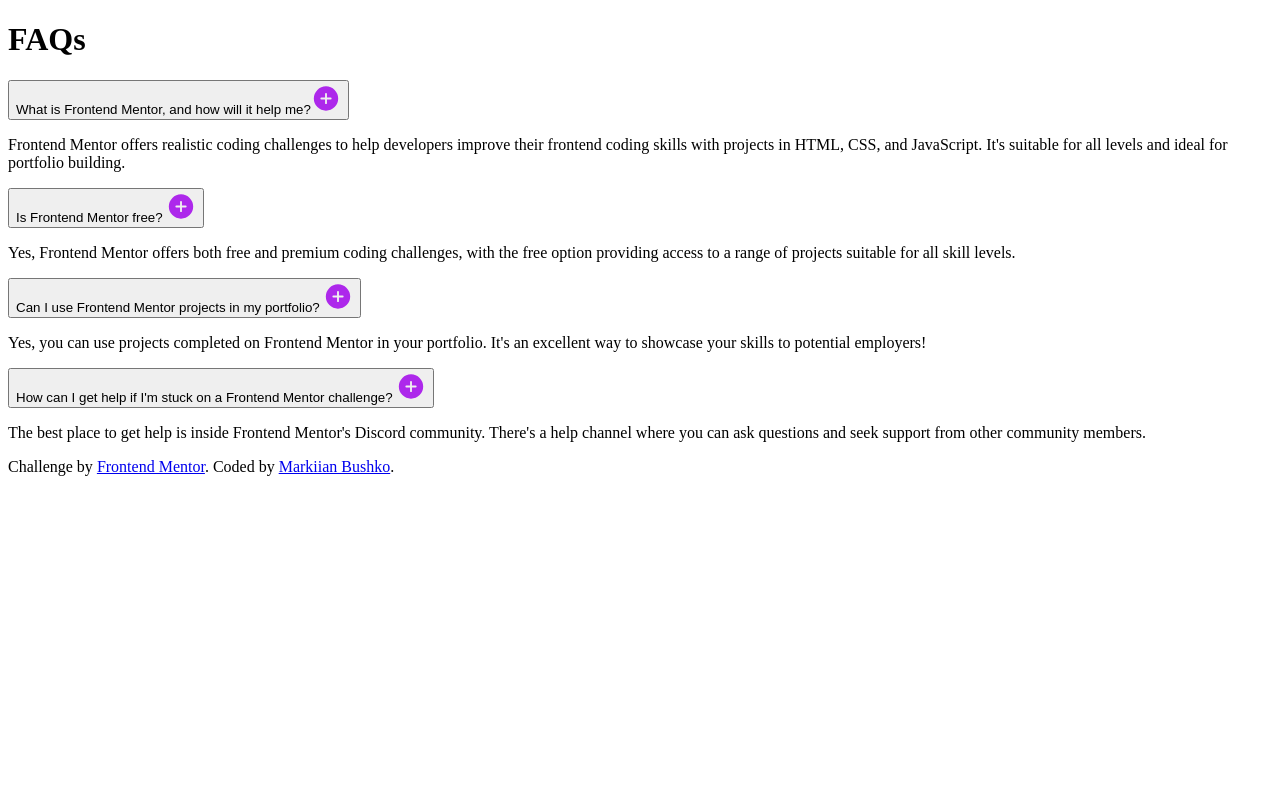
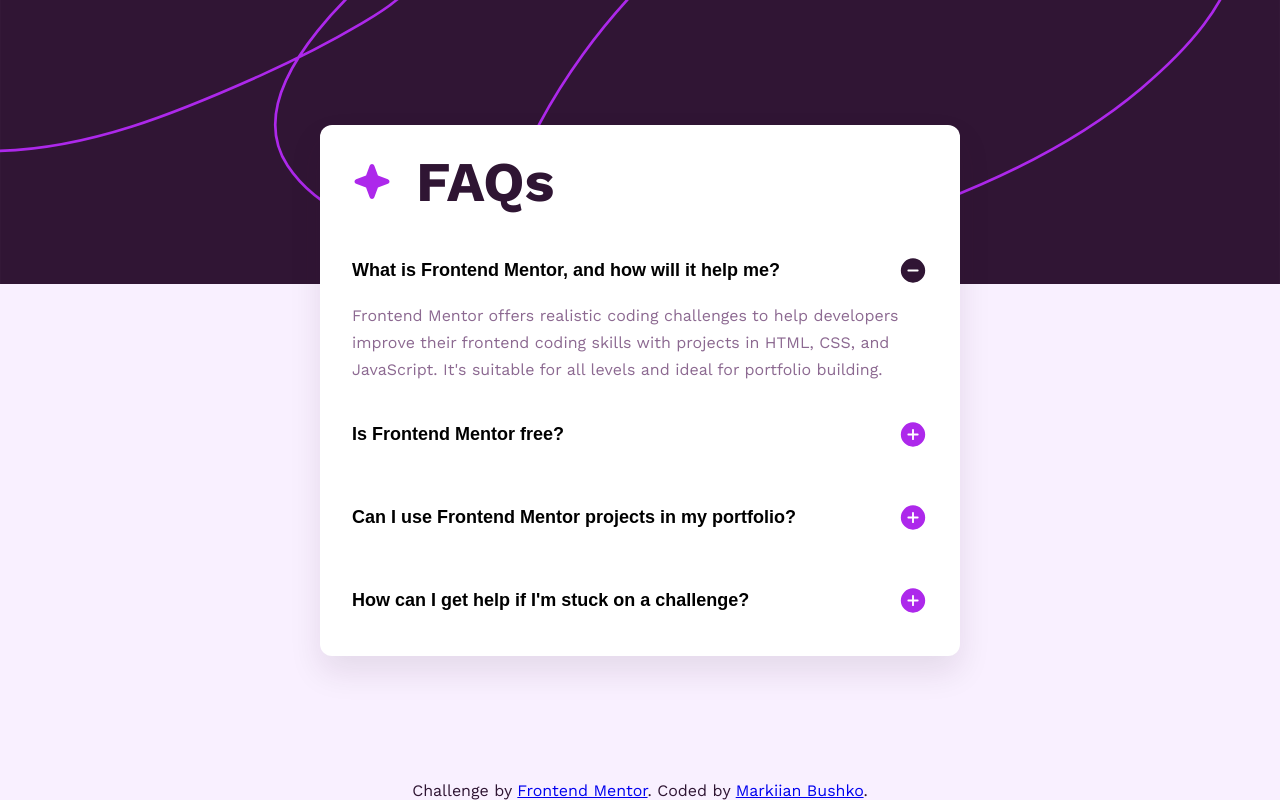
Before and after one commit to Atsui04/faq-accordion, a plain HTML site: page index.html in a window 1280 px wide. Drawn offline with Linux system fonts and the light colour scheme.

Commit message:
style: complete accordion styling

```diff
--- a/index.html
+++ b/index.html
@@ -3,6 +3,8 @@
   <head>
     <meta charset="UTF-8" />
     <meta name="viewport" content="width=device-width, initial-scale=1.0" />
+
+    <link rel="stylesheet" href="style.css" />
 
     <link
       rel="icon"
@@ -14,43 +16,51 @@
     <title>Frontend Mentor | FAQ accordion</title>
   </head>
   <body>
-    <main>
-      <h1>FAQs</h1>
-      <div>
-        <button type="button">
+    <main class="container">
+      <section class="section-accordion">
+        <h1 class="section__header">
+          <img src="assets/images/icon-star.svg" /><span>FAQs</span>
+        </h1>
+        <div class="questions-list">
+          <div class="question">
+            <button
+              type="button"
+              class="btn question__title question__title--active"
+            >
               <span>What is Frontend Mentor, and how will it help me?</span
-          ><img src="assets/images/icon-plus.svg" />
+              ><img src="assets/images/icon-plus.svg" class="icon-plus" />
+              <img src="assets/images/icon-minus.svg" class="icon-minus" />
             </button>
-        <div>
+            <div class="question__content question__content--active">
               <p>
                 Frontend Mentor offers realistic coding challenges to help
                 developers improve their frontend coding skills with projects in
-            HTML, CSS, and JavaScript. It's suitable for all levels and ideal
-            for portfolio building.
+                HTML, CSS, and JavaScript. It's suitable for all levels and
+                ideal for portfolio building.
               </p>
             </div>
           </div>
 
-      <div>
-        <button type="button">
+          <div class="question">
+            <button type="button" class="btn question__title">
               <span>Is Frontend Mentor free?</span>
               <img src="assets/images/icon-plus.svg" />
             </button>
-        <div>
+            <div class="question__content">
               <p>
-            Yes, Frontend Mentor offers both free and premium coding challenges,
-            with the free option providing access to a range of projects
-            suitable for all skill levels.
+                Yes, Frontend Mentor offers both free and premium coding
+                challenges, with the free option providing access to a range of
+                projects suitable for all skill levels.
               </p>
             </div>
           </div>
 
-      <div>
-        <button type="button">
+          <div class="question">
+            <button type="button" class="btn question__title">
               <span>Can I use Frontend Mentor projects in my portfolio?</span>
               <img src="assets/images/icon-plus.svg" />
             </button>
-        <div>
+            <div class="question__content">
               <p>
                 Yes, you can use projects completed on Frontend Mentor in your
                 portfolio. It's an excellent way to showcase your skills to
@@ -59,22 +69,21 @@
             </div>
           </div>
 
-      <div>
-        <button type="button">
-          <span
-            >How can I get help if I'm stuck on a Frontend Mentor
-            challenge?</span
-          >
+          <div class="question">
+            <button type="button" class="btn question__title">
+              <span>How can I get help if I'm stuck on a challenge?</span>
               <img src="assets/images/icon-plus.svg" />
             </button>
-        <div>
+            <div class="question__content">
               <p>
                 The best place to get help is inside Frontend Mentor's Discord
-            community. There's a help channel where you can ask questions and
-            seek support from other community members.
+                community. There's a help channel where you can ask questions
+                and seek support from other community members.
               </p>
             </div>
           </div>
+        </div>
+      </section>
     </main>
 
     <footer class="attribution">
--- /dev/null
+++ b/style.css
@@ -0,0 +1,112 @@
+@font-face {
+  font-family: "Work Sans";
+  src:
+    url("./assets/fonts/WorkSans-VariableFont_wght.ttf")
+      format("truetype-variations"),
+    url("./assets/fonts/WorkSans-VariableFont_wght.ttf") format("truetype");
+  font-weight: 100 900;
+  font-style: normal;
+  font-display: swap;
+}
+
+* {
+  padding: 0;
+  margin: 0;
+  box-sizing: border-box;
+}
+
+body {
+  font-family: "Work Sans", sans-serif;
+  min-height: 100vh;
+  color: hsl(292, 42%, 14%);
+
+  display: flex;
+  justify-content: center;
+  align-items: center;
+  flex-direction: column;
+
+  background-color: hsl(275, 100%, 97%);
+  background-image: url("assets/images/background-pattern-desktop.svg");
+  background-repeat: no-repeat;
+  background-position: top left;
+  background-size: 100% auto;
+}
+
+.container {
+  max-width: 90rem;
+  display: flex;
+  justify-content: center;
+  align-items: center;
+  flex: 1;
+}
+
+.section-accordion {
+  background-color: hsl(0, 100%, 100%);
+  display: flex;
+  max-width: 40rem;
+  width: 100%;
+  gap: 1.5rem;
+  flex-direction: column;
+  padding: 1.5rem 2rem;
+  border-radius: 12px;
+  box-shadow: 0px 16px 32px hsla(292, 42%, 14%, 0.1);
+}
+
+.section__header {
+  display: flex;
+  align-items: center;
+  gap: 1.5rem;
+  font-size: 3.5rem;
+  font-weight: 700;
+}
+
+.questions-list {
+  display: flex;
+  flex-direction: column;
+  gap: 1.25rem;
+}
+
+.question__title {
+  display: flex;
+  justify-content: space-between;
+  align-items: center;
+  width: 100%;
+  gap: 1.25rem;
+  font-weight: 700;
+  transition: color 0.2s ease;
+  font-size: 18px;
+}
+
+.icon-minus {
+  display: none;
+}
+
+.question__title--active .icon-minus {
+  display: inline;
+}
+
+.question__title--active .icon-plus {
+  display: none;
+}
+
+.question__title:hover {
+  color: hsl(281, 83%, 54%);
+}
+
+.question__content {
+  display: none;
+  color: hsl(292, 16%, 49%);
+  font-weight: 400;
+  line-height: 1.7;
+}
+
+.question__content--active {
+  display: block;
+}
+
+.btn {
+  border: none;
+  background-color: transparent;
+  padding: 1rem 0;
+  cursor: pointer;
+}
```
Lines whose indentation alone changed are shown as unchanged.
